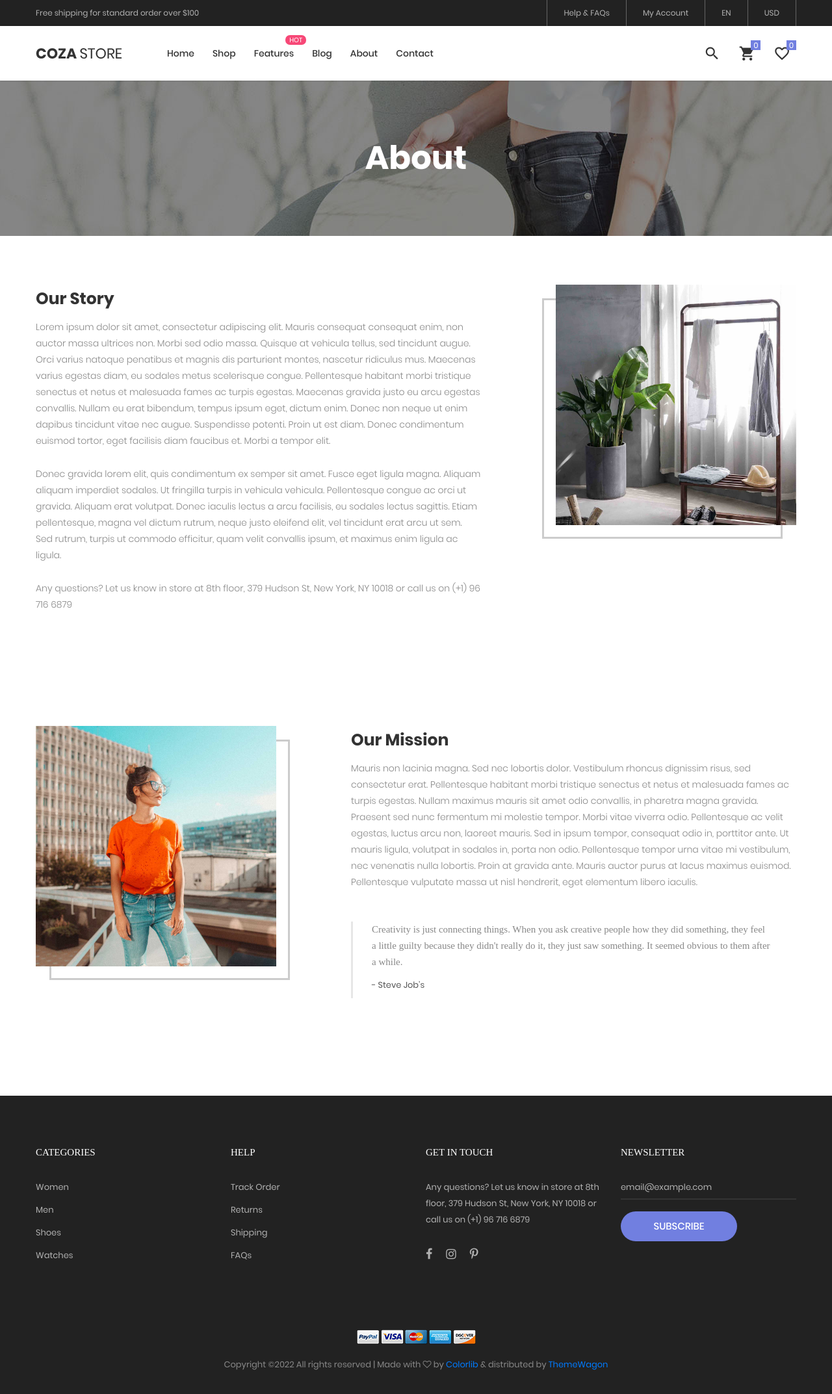
After one commit to maybe-my/Django_Cozastore, a Django app: page /about/ in a window 1280 px wide. The commit adds this page. Shown: the whole page at 65% size. Run offline with Django 4.2, Linux system fonts and the light colour scheme; some libraries are stand-ins or nearby versions; some web fonts are replaced.

Commit message:
add about, contact

```diff
--- a/ShopApp/urls.py
+++ b/ShopApp/urls.py
@@ -6,5 +6,6 @@ urlpatterns = [
     path('', views.Index.as_view(), name='index'),
     path('products/', views.ProductList.as_view(), name='products_list'),
     path('detail/<slug>', views.DetailProduct.as_view(), name='detail_product'),
-    path('add_email/', views.Newsletter, name='Newsletter')
+    path('about/', views.About.as_view(), name='about'),
+    path('contact/', views.Contact.as_view(), name='contact'),
 ] + static(settings.STATIC_URL, document_root=settings.STATIC_ROOT)
--- a/ShopApp/views.py
+++ b/ShopApp/views.py
@@ -47,8 +47,23 @@ class ProductList(ListView):
         return context
 
 
-def Newsletter(request):
-    if request.method == 'POST':
-        p = News(email=request.POST['email'])
-        p.save()
-        return redirect('index')
+class About(ListView):
+    model = Product
+    template_name = 'ShopApp/about.html'
+
+    def get_context_data(self, **kwargs):
+        context = super(About, self).get_context_data(**kwargs)
+        context['cart'] = get_cart(self.request)
+
+        return context
+
+
+class Contact(ListView):
+    model = Product
+    template_name = 'ShopApp/contact.html'
+
+    def get_context_data(self, **kwargs):
+        context = super(Contact, self).get_context_data(**kwargs)
+        context['cart'] = get_cart(self.request)
+
+        return context
--- /dev/null
+++ b/templates/ShopApp/about.html
@@ -0,0 +1,84 @@
+{% extends 'ShopApp/include/base.html' %}
+{% load static %}
+
+{% block title %}
+About
+{% endblock %}
+
+{% block content %}
+
+    <!-- Title page -->
+	<section class="bg-img1 txt-center p-lr-15 p-tb-92" style="background-image: url({% static 'images/bg-01.jpg' %} );">
+		<h2 class="ltext-105 cl0 txt-center">
+			About
+		</h2>
+	</section>
+
+	<!-- Content page -->
+	<section class="bg0 p-t-75 p-b-120">
+		<div class="container">
+			<div class="row p-b-148">
+				<div class="col-md-7 col-lg-8">
+					<div class="p-t-7 p-r-85 p-r-15-lg p-r-0-md">
+						<h3 class="mtext-111 cl2 p-b-16">
+							Our Story
+						</h3>
+
+						<p class="stext-113 cl6 p-b-26">
+							Lorem ipsum dolor sit amet, consectetur adipiscing elit. Mauris consequat consequat enim, non auctor massa ultrices non. Morbi sed odio massa. Quisque at vehicula tellus, sed tincidunt augue. Orci varius natoque penatibus et magnis dis parturient montes, nascetur ridiculus mus. Maecenas varius egestas diam, eu sodales metus scelerisque congue. Pellentesque habitant morbi tristique senectus et netus et malesuada fames ac turpis egestas. Maecenas gravida justo eu arcu egestas convallis. Nullam eu erat bibendum, tempus ipsum eget, dictum enim. Donec non neque ut enim dapibus tincidunt vitae nec augue. Suspendisse potenti. Proin ut est diam. Donec condimentum euismod tortor, eget facilisis diam faucibus et. Morbi a tempor elit.
+						</p>
+
+						<p class="stext-113 cl6 p-b-26">
+							Donec gravida lorem elit, quis condimentum ex semper sit amet. Fusce eget ligula magna. Aliquam aliquam imperdiet sodales. Ut fringilla turpis in vehicula vehicula. Pellentesque congue ac orci ut gravida. Aliquam erat volutpat. Donec iaculis lectus a arcu facilisis, eu sodales lectus sagittis. Etiam pellentesque, magna vel dictum rutrum, neque justo eleifend elit, vel tincidunt erat arcu ut sem. Sed rutrum, turpis ut commodo efficitur, quam velit convallis ipsum, et maximus enim ligula ac ligula.
+						</p>
+
+						<p class="stext-113 cl6 p-b-26">
+							Any questions? Let us know in store at 8th floor, 379 Hudson St, New York, NY 10018 or call us on (+1) 96 716 6879
+						</p>
+					</div>
+				</div>
+
+				<div class="col-11 col-md-5 col-lg-4 m-lr-auto">
+					<div class="how-bor1 ">
+						<div class="hov-img0">
+							<img src="{% static 'images/about-01.jpg' %}" alt="IMG">
+						</div>
+					</div>
+				</div>
+			</div>
+
+			<div class="row">
+				<div class="order-md-2 col-md-7 col-lg-8 p-b-30">
+					<div class="p-t-7 p-l-85 p-l-15-lg p-l-0-md">
+						<h3 class="mtext-111 cl2 p-b-16">
+							Our Mission
+						</h3>
+
+						<p class="stext-113 cl6 p-b-26">
+							Mauris non lacinia magna. Sed nec lobortis dolor. Vestibulum rhoncus dignissim risus, sed consectetur erat. Pellentesque habitant morbi tristique senectus et netus et malesuada fames ac turpis egestas. Nullam maximus mauris sit amet odio convallis, in pharetra magna gravida. Praesent sed nunc fermentum mi molestie tempor. Morbi vitae viverra odio. Pellentesque ac velit egestas, luctus arcu non, laoreet mauris. Sed in ipsum tempor, consequat odio in, porttitor ante. Ut mauris ligula, volutpat in sodales in, porta non odio. Pellentesque tempor urna vitae mi vestibulum, nec venenatis nulla lobortis. Proin at gravida ante. Mauris auctor purus at lacus maximus euismod. Pellentesque vulputate massa ut nisl hendrerit, eget elementum libero iaculis.
+						</p>
+
+						<div class="bor16 p-l-29 p-b-9 m-t-22">
+							<p class="stext-114 cl6 p-r-40 p-b-11">
+								Creativity is just connecting things. When you ask creative people how they did something, they feel a little guilty because they didn't really do it, they just saw something. It seemed obvious to them after a while.
+							</p>
+
+							<span class="stext-111 cl8">
+								- Steve Job’s
+							</span>
+						</div>
+					</div>
+				</div>
+
+				<div class="order-md-1 col-11 col-md-5 col-lg-4 m-lr-auto p-b-30">
+					<div class="how-bor2">
+						<div class="hov-img0">
+							<img src="{% static 'images/about-02.jpg' %}" alt="IMG">
+						</div>
+					</div>
+				</div>
+			</div>
+		</div>
+	</section>
+
+{% endblock %}
--- a/templates/ShopApp/include/base.html
+++ b/templates/ShopApp/include/base.html
@@ -106,11 +106,11 @@
 							</li>
 
 							<li>
-								<a href="about.html">About</a>
+								<a href="{% url 'about' %}">About</a>
 							</li>
 
 							<li>
-								<a href="contact.html">Contact</a>
+								<a href="{% url 'contact' %}">Contact</a>
 							</li>
 						</ul>
 					</div>
@@ -350,7 +350,7 @@
 						Newsletter
 					</h4>
 
-					<form action="{% url 'Newsletter' %}" name="Newsletter" method="post">
+					<form action="" name="Newsletter" method="post">
                         {% csrf_token %}
 						<div class="wrap-input1 w-full p-b-4">
 							<input class="input1 bg-none plh1 stext-107 cl7" type="text" name="email" placeholder="email@example.com">
```
Also changed, not shown: templates/ShopApp/contact.html (added, +105 -0 lines), db.sqlite3.
